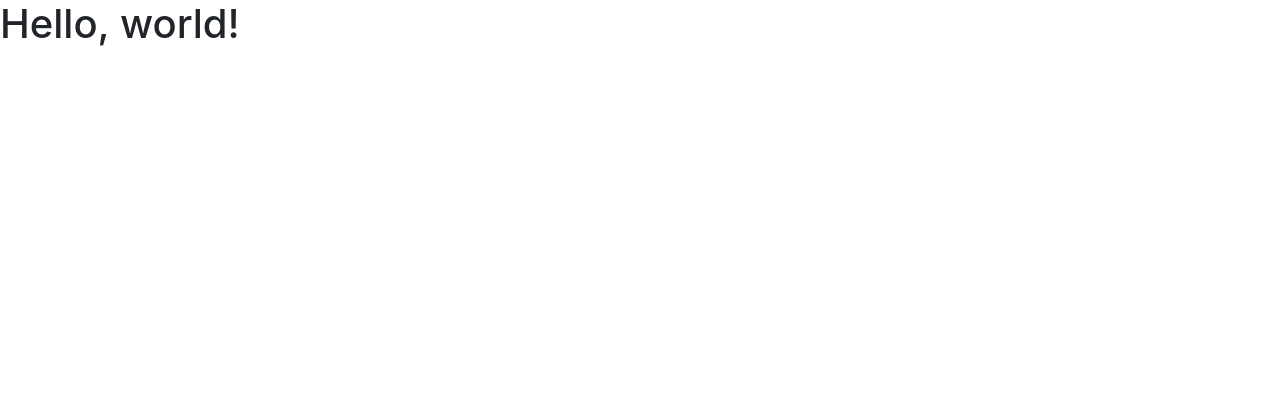
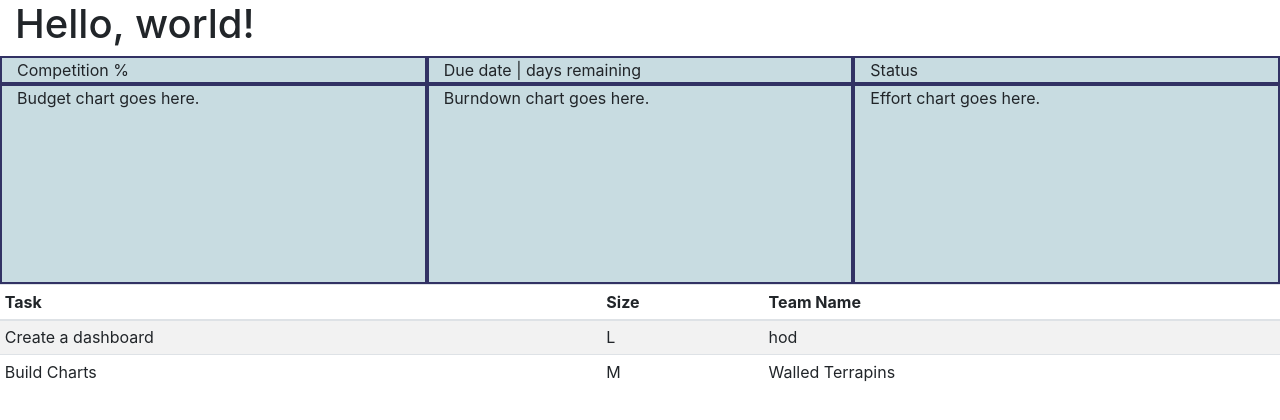
Before and after one commit to lizergit/DS-Dashboard, a plain HTML site: page Public/index.html in a window 1280 px wide. Drawn offline with nearby package versions, Linux system fonts and the light colour scheme.

Commit message:
Initial dashboard template

```diff
--- a/Public/index.html
+++ b/Public/index.html
@@ -7,16 +7,83 @@
 
     <!-- Bootstrap CSS -->
     <link rel="stylesheet" href="https://stackpath.bootstrapcdn.com/bootstrap/4.1.3/css/bootstrap.min.css" integrity="sha384-MCw98/SFnGE8fJT3GXwEOngsV7Zt27NXFoaoApmYm81iuXoPkFOJwJ8ERdknLPMO" crossorigin="anonymous">
-
-    <title>Hello, world!</title>
+    <style type="text/css">
+      .placeholder{
+        background-color: rgb(200,220,225);
+        border: 2px solid rgb(50,50,100);
+      }
+    </style>
+    <title>Project Dashboard</title>
   </head>
   <body>
-    <h1>Hello, world!</h1>
+    <div class="container-fluid">
+      <h1>Hello, world!</h1>
+        <div class="row">
+          <div class="col placeholder">
+            Competition %
+          </div>
+          <div class="col placeholder">
+            Due date | days remaining
+          </div>
+          <div class="col placeholder">
+            Status
+          </div>
+        </div><!--- end row 1 high-level summary information--->
 
-    <!-- Optional JavaScript -->
-    <!-- jQuery first, then Popper.js, then Bootstrap JS -->
-    <script src="https://code.jquery.com/jquery-3.3.1.slim.min.js" integrity="sha384-q8i/X+965DzO0rT7abK41JStQIAqVgRVzpbzo5smXKp4YfRvH+8abtTE1Pi6jizo" crossorigin="anonymous"></script>
-    <script src="https://cdnjs.cloudflare.com/ajax/libs/popper.js/1.14.3/umd/popper.min.js" integrity="sha384-ZMP7rVo3mIykV+2+9J3UJ46jBk0WLaUAdn689aCwoqbBJiSnjAK/l8WvCWPIPm49" crossorigin="anonymous"></script>
-    <script src="https://stackpath.bootstrapcdn.com/bootstrap/4.1.3/js/bootstrap.min.js" integrity="sha384-ChfqqxuZUCnJSK3+MXmPNIyE6ZbWh2IMqE241rYiqJxyMiZ6OW/JmZQ5stwEULTy" crossorigin="anonymous"></script>
+        <div class="row">
+          <div class="col placeholder" style="height: 200px">
+          Budget chart goes here.
+          </div>
+          <div class="col placeholder">
+            Burndown chart goes here.
+          </div>
+          <div class="col placeholder">
+            Effort chart goes here.
+          </div>
+        </div><!--- end row 2 charts--->
+
+        <div class="row">
+          <table class = "table table-striped table-sm">
+            <thead>
+              <tr>
+                <th>
+                  Task
+                </th>
+                <th>
+                  Size
+                </th>
+                <th>
+                  Team Name
+                </th>
+              </tr>
+            </thead>
+            <tbody>
+              <tr>
+                <td>
+                  Create a dashboard
+                </td>
+                <td>
+                  L
+                </td>
+                <td>
+                  hod
+                </td>
+              </tr>
+              <tr>
+                <td>
+                  Build Charts
+                </td>
+                <td>
+                  M
+                </td>
+                <td>
+                  Walled Terrapins
+                </td>
+              </tr>
+            </tbody>
+
+          </table>
+        </div><!--- end row 3 tabular data --->
+    </div>
   </body>
 </html>
```
